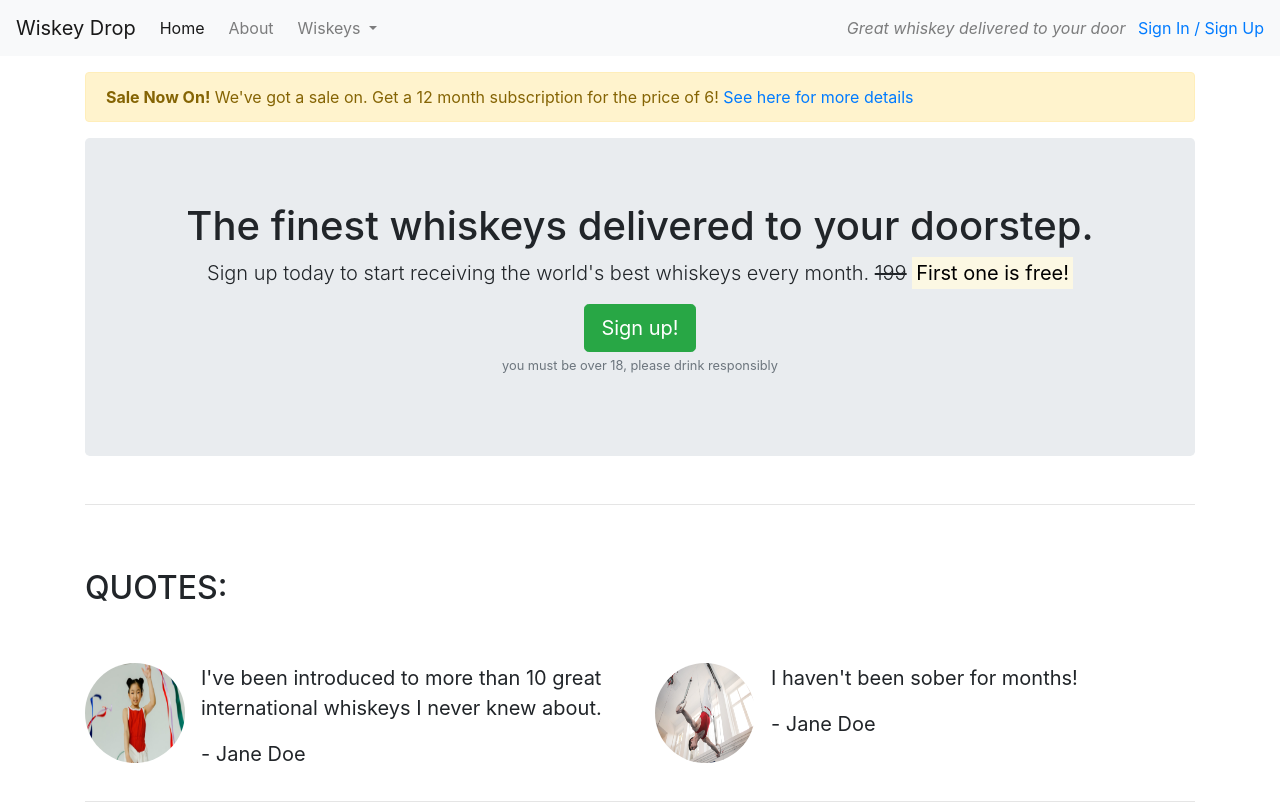
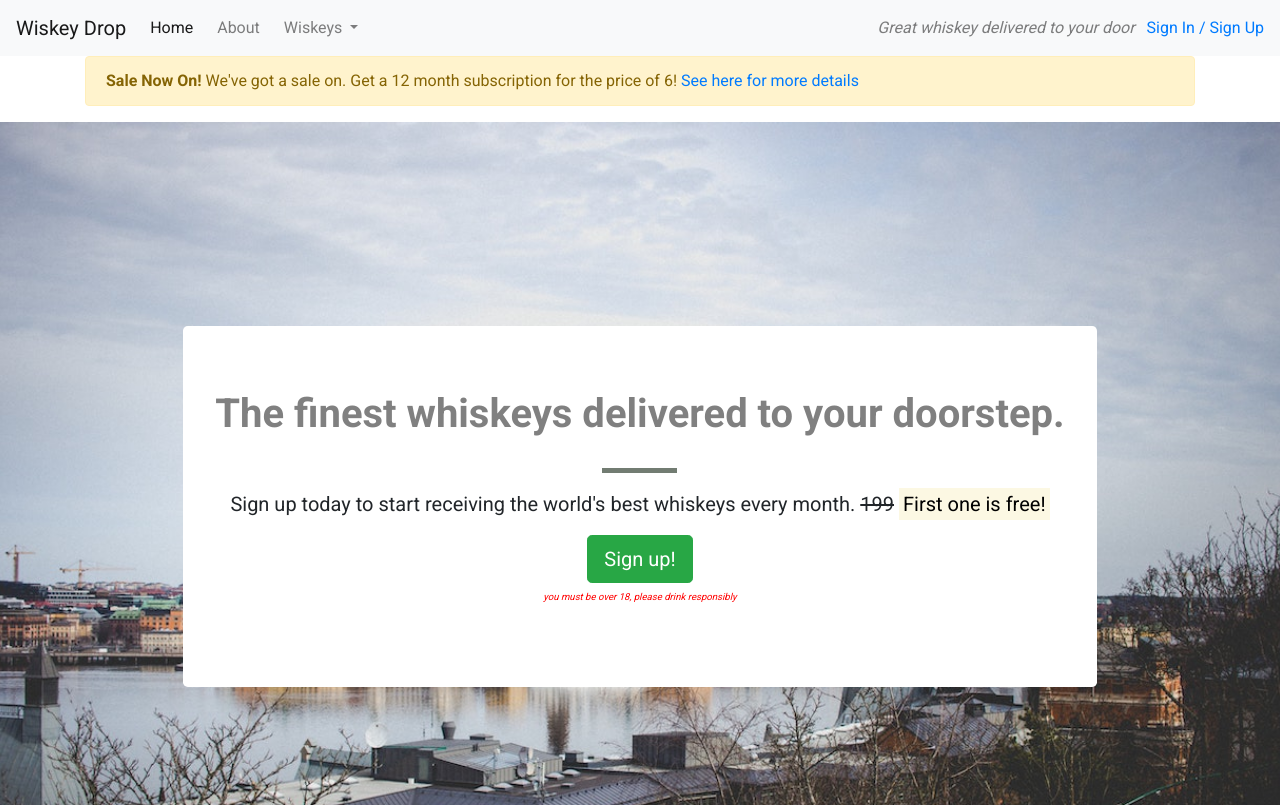
Before and after one commit to Myekman/bootstrap, a plain HTML site: page index.html in a window 1280 px wide. Shown: the top 805 px of the page. Drawn offline with nearby package versions, Linux system fonts and the light colour scheme.

Commit message:
add style to jumbotron

```diff
--- /dev/null
+++ b/css/style.css
@@ -0,0 +1,54 @@
+body {
+    font-family: 'Roboto', sans-serif;
+}
+
+.alert-container {}
+
+.callout-container {
+    height: 100vh;
+
+    background: url(../images/stockholm.jpg) no-repeat center center fixed;
+    -webkit-background-size: cover;
+    -moz-background-size: cover;
+    -o-background-size: cover;
+    background-size: cover;
+
+    display: flex;
+    align-items: center;
+    justify-content: center;
+}
+
+.quotes-container {}
+
+.features-container {}
+
+/*jumbotron*/
+
+.jumbotron {
+    background-color: white;
+}
+
+.jumbotron-header {
+    color: grey;
+    font-weight: bold;
+    margin-bottom: 30px;
+}
+
+.jumbotron lead {
+    margin: 40px;
+    color: #00a349;
+}
+
+.block-divider {
+    width: 75px;
+    height: 5px;
+    border: 0;
+    background-color: #727c72;
+}
+
+
+.jumbotron small {
+    font-size: 60%;
+    font-style: italic;
+    color: red;
+}
--- a/index.html
+++ b/index.html
@@ -8,6 +8,8 @@
     <title>Whiskey Drop | Taste a new whiskey every month</title>
     <link rel="stylesheet" href="https://maxcdn.bootstrapcdn.com/bootstrap/4.1.3/css/bootstrap.min.css">
     <link rel="stylesheet" href="https://use.fontawesome.com/releases/v5.6.1/css/all.css" integrity="sha384-gfdkjb5BdAXd+lj+gudLWI+BXq4IuLW5IT+brZEZsLFm++aCMlF1V92rMkPaX4PP" crossorigin="anonymous">
+    <link href="https://fonts.googleapis.com/css?family=Roboto:400,700" rel="stylesheet">
+    <link rel="stylesheet" href="css/style.css" type="text/css"/>
 </head>
 
 <body>
@@ -42,7 +44,7 @@
         </div>
     </nav>
 
-    <article class="container mt-3">
+    <div class="container alert-container">
         <div class="row d-none d-sm-block">
             <div class="col-12">
                 <div class="alert alert-warning">
@@ -50,11 +52,14 @@
                 </div>
             </div>
         </div>
+    </div>
         <!-- Callout -->
+    <div class="container-fluid callout-container">
         <div class="row">
             <div class="col-12">
                 <section class="callout jumbotron text-center">
-                    <h1>The finest whiskeys delivered to your doorstep.</h1>
+                    <h1 class="jumbotron-header">The finest whiskeys delivered to your doorstep.</h1>
+                    <hr class="block-divider">
                     <p class="lead">Sign up today to start receiving the world's best whiskeys every month.
                     <s class="d-none d-sm-inline">199</s>
                     <span class="d-inline d-sm-none"><br></span>
@@ -64,11 +69,12 @@
                 </section>
             </div>
         </div>
+    </div>
         <!-- /.callout -->
-        <hr>
 
 
         <!-- Quotes -->
+    <div class="container quotes-container">
         <section class="quotes">
             <div class="row">
                 <div class="col-12 my-5">
@@ -104,10 +110,11 @@
             </div>
         </div>
         </section>
+    </div>
         <!-- /.quotes -->
-        <hr>
 
         <!-- Features -->
+    <div class="features-container">
         <section class="features">
         <div class="row">
             <div class="col-12 my-5">
@@ -138,9 +145,10 @@
                     </div>
                 </div>
         </section>
+    </div>
 
         <!-- /.features -->
-    </article>
+
 
     <div class="modal" tabindex="-1" role="dialog" id="signUpModal">
         <div class="modal-dialog" role="document">
```
Also changed, not shown: images/stockholm.jpg (added).
